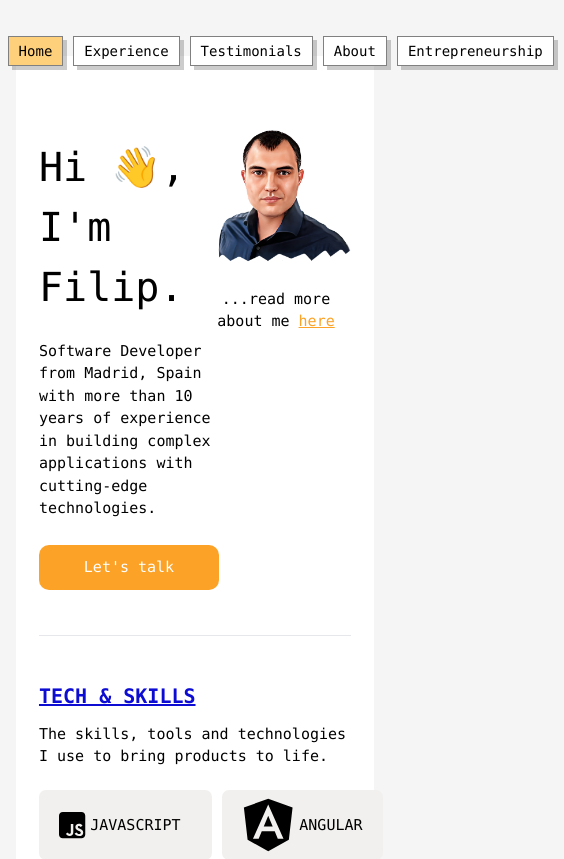
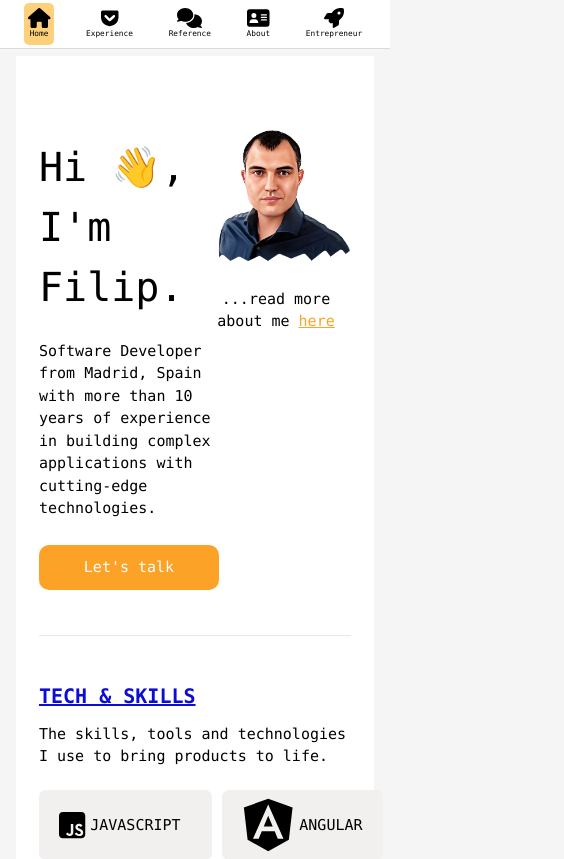
Before and after one commit to filipencus/portfolio-cv, a Next.js app: page / in a window 390 px wide. Shown: the top 859 px of the page, 564 px wide, since content can reach past the window. Built offline with nearby package versions, Linux system fonts and the light colour scheme.

Commit message:
fix navbar responsive

```diff
--- a/src/app/globals.css
+++ b/src/app/globals.css
@@ -53,28 +53,6 @@ body {
   margin-top: 40px;
 }
 
-.navbar {
-  float: right;
-  text-align: right;
-  top: -16px;
-  position: absolute;
-  width: 100%;
-  right: 8px;
-}
-
-.navbar a {
-  box-shadow: 4px 4px 0 0 rgba(0, 0, 0, 0.2);
-  padding: 6px 10px;
-  border: 1px solid grey;
-  margin-right: 10px;
-  background: white;
-  font-size: 14px;
-}
-
-.navbar .active{
-  background-color: var(--link-active-color);
-}
-
 h1{
   font-size: 2.5rem;
 }
--- a/src/app/layout.tsx
+++ b/src/app/layout.tsx
@@ -5,7 +5,8 @@ config.autoAddCss = false;
 
 import type { Metadata } from "next";
 import "./globals.css";
-import Navbar from "@/components/shared/Navbar";
+import Navbar from "@/components/shared/navbar/Navbar";
+import Bottombar from "@/components/shared/bottombar/Bottombar";
 
 export const metadata: Metadata = {
   title: "Create Next App",
@@ -24,6 +25,7 @@ export default function RootLayout({
           <Navbar></Navbar>
           <main>{children}</main>
           <footer>© 2024, Made with 🧡 by Filip Enc.</footer>
+          <Bottombar></Bottombar>
         </div>
       </body>
     </html>
--- a/src/components/shared/Navbar.tsx
+++ /dev/null
@@ -1,27 +0,0 @@
-"use client";
-
-import Link from "next/link";
-import { usePathname } from "next/navigation";
-
-export default function Navbar() {
-  const currPath = usePathname();
-  return (
-    <nav className="navbar">
-      <Link href="/" className={currPath === "/" ? "active" : ""}>
-        Home
-      </Link>
-      <Link href="/experience" className={currPath === "/experience" ? "active" : ""}>
-        Experience
-      </Link>
-      <Link href="/testimonials" className={currPath === "/testimonials" ? "active" : ""}>
-        Testimonials
-      </Link>
-      <Link href="/about" className={currPath === "/about" ? "active" : ""}>
-        About
-      </Link>
-      <Link href="/startups" className={currPath === "/startups" ? "active" : ""}>
-        Entrepreneurship
-      </Link>
-    </nav>
-  );
-}
--- /dev/null
+++ b/src/components/shared/bottombar/Bottombar.tsx
@@ -0,0 +1,35 @@
+"use client";
+import Link from "next/link";
+import { usePathname } from "next/navigation";
+import styles from "./styles.module.css";
+import { FontAwesomeIcon } from "@fortawesome/react-fontawesome";
+import { faAddressCard, faComments, faHouse, faRocket } from "@fortawesome/free-solid-svg-icons";
+import { faGetPocket } from "@fortawesome/free-brands-svg-icons";
+
+export default function Bottombar() {
+  const currPath = usePathname();
+  return (
+    <nav className={styles.navbar}>
+      <Link href="/" className={currPath === "/" ? styles.active : ""}>
+        <FontAwesomeIcon icon={faHouse} />
+        Home
+      </Link>
+      <Link href="/experience" className={currPath === "/experience" ? styles.active : ""}>
+        <FontAwesomeIcon icon={faGetPocket} />
+        Experience
+      </Link>
+      <Link href="/testimonials" className={currPath === "/testimonials" ? styles.active : ""}>
+        <FontAwesomeIcon icon={faComments} />
+        Reference
+      </Link>
+      <Link href="/about" className={currPath === "/about" ? styles.active : ""}>
+        <FontAwesomeIcon icon={faAddressCard} />
+        About
+      </Link>
+      <Link href="/startups" className={currPath === "/startups" ? styles.active : ""}>
+        <FontAwesomeIcon icon={faRocket} />
+        Entrepreneur
+      </Link>
+    </nav>
+  );
+}
--- /dev/null
+++ b/src/components/shared/bottombar/styles.module.css
@@ -0,0 +1,42 @@
+.navbar {
+  position: fixed;
+  width: 100%;
+  top: 0;
+  left: 0;
+  right: 0;
+  z-index: 999;
+  background: white;
+  border-bottom: 1px solid #dadada;
+  padding: 3px 1%;
+  display: flex;
+  flex-direction: row;
+  align-items: center;
+  gap: 2vw;
+  flex-wrap: wrap;
+  justify-content: space-evenly;
+}
+
+.navbar a {
+  padding: 5px 4px;
+  background: white;
+  font-size: 2vw;
+  display: flex;
+  flex-direction: column;
+  border-radius: 5px;
+  justify-content: center;
+  align-items: center;
+}
+
+.navbar a svg {
+  font-size: 20px;
+}
+
+.active {
+  background-color: var(--link-active-color) !important;
+}
+
+@media (min-width: 635px) {
+  .navbar {
+    display: none;
+  }
+}
--- /dev/null
+++ b/src/components/shared/navbar/Navbar.tsx
@@ -0,0 +1,27 @@
+"use client";
+import Link from "next/link";
+import { usePathname } from "next/navigation";
+import styles from "./styles.module.css";
+
+export default function Navbar() {
+  const currPath = usePathname();
+  return (
+    <nav className={styles.navbar}>
+      <Link href="/" className={currPath === "/" ? styles.active : ""}>
+        Home
+      </Link>
+      <Link href="/experience" className={currPath === "/experience" ? styles.active : ""}>
+        Experience
+      </Link>
+      <Link href="/testimonials" className={currPath === "/testimonials" ? styles.active : ""}>
+        Testimonials
+      </Link>
+      <Link href="/about" className={currPath === "/about" ? styles.active : ""}>
+        About
+      </Link>
+      <Link href="/startups" className={currPath === "/startups" ? styles.active : ""}>
+        Entrepreneurship
+      </Link>
+    </nav>
+  );
+}
--- /dev/null
+++ b/src/components/shared/navbar/styles.module.css
@@ -0,0 +1,31 @@
+.navbar {
+  display: none;
+  float: right;
+  text-align: right;
+  top: -16px;
+  position: absolute;
+  width: 100%;
+  right: 8px;
+  left: initial;
+  background: initial;
+  padding: initial;
+}
+
+.navbar a {
+  box-shadow: 4px 4px 0 0 rgba(0, 0, 0, 0.2);
+  padding: 6px 10px;
+  border: 1px solid grey;
+  margin-right: 10px;
+  background: white;
+  font-size: 14px;
+}
+
+.active {
+  background-color: var(--link-active-color) !important;
+}
+
+@media (min-width: 635px) {
+  .navbar {
+    display: block;
+  }
+}
```
